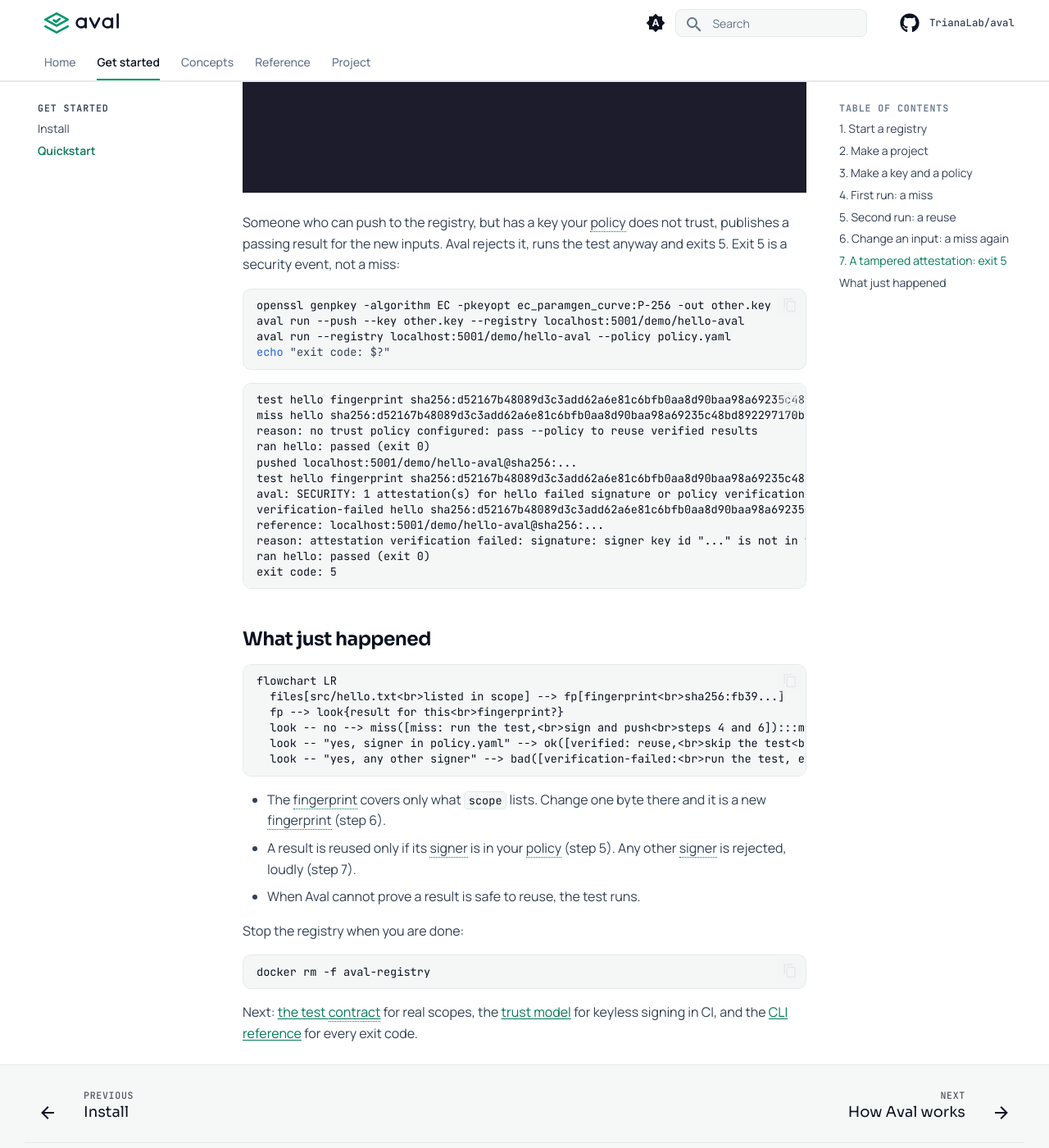
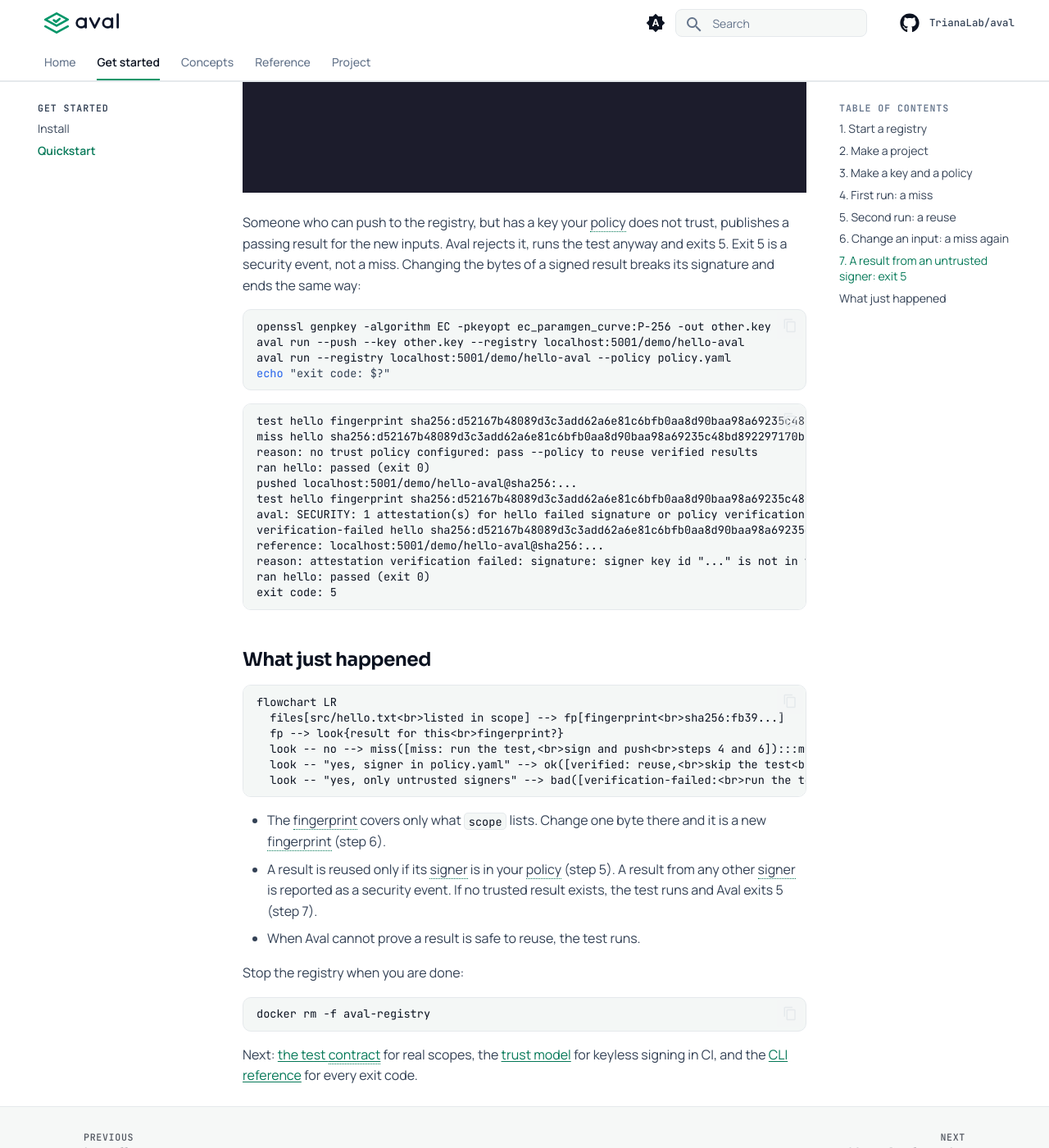
Before and after one commit to TrianaLab/aval, an MkDocs documentation site: the page built from docs/quickstart.md, in a window 1280 px wide and 1400 px high, scrolled down 3390 px. Shown: the whole window at 82% size. Built offline with MkDocs 1.6.1 and Material for MkDocs 9.7.7, drawn with Linux system fonts in a browser that asks for light colours; comment, search, counter and statistics services are not loaded; the version menu is left out; some of the changed text lies outside the part shown.

Commit message:
docs: quickstart step 7 names an untrusted signer; quickstart tests check exit codes
The untrusted-signer edge and bullet now say exit 5 happens only when no trusted result exists. TestReadmeQuickstart runs with sh -e again; TestDocsQuickstart asserts step 7 exits 5 and every other step 0. TestRepeatedDoubleStar uses a 200ms bound that survives -race on a loaded machine and still catches exponential matching.

````diff
--- a/docs/quickstart.md
+++ b/docs/quickstart.md
@@ -129,13 +129,15 @@ reason: localhost:5001/demo/hello-aval: no attestation found for fingerprint
 ran hello: passed (exit 0)
 ```
 
-## 7. A tampered attestation: exit 5
+## 7. A result from an untrusted signer: exit 5
 
-![a result signed with other.key is pushed; aval run prints SECURITY, verification-failed, runs the test and exits 5](assets/gifs/tampered.gif)
+![a result signed with a key the policy does not trust, other.key, is pushed; aval run prints SECURITY, verification-failed, runs the test and exits 5](assets/gifs/tampered.gif)
 
 Someone who can push to the registry, but has a key your policy does not
 trust, publishes a passing result for the new inputs. Aval rejects it, runs
-the test anyway and exits 5. Exit 5 is a security event, not a miss:
+the test anyway and exits 5. Exit 5 is a security event, not a miss.
+Changing the bytes of a signed result breaks its signature and ends the same
+way:
 
 ```sh
 openssl genpkey -algorithm EC -pkeyopt ec_paramgen_curve:P-256 -out other.key
@@ -169,13 +171,14 @@ flowchart LR
   fp --> look{result for this<br>fingerprint?}
   look -- no --> miss([miss: run the test,<br>sign and push<br>steps 4 and 6]):::muted
   look -- "yes, signer in policy.yaml" --> ok([verified: reuse,<br>skip the test<br>step 5]):::ok
-  look -- "yes, any other signer" --> bad([verification-failed:<br>run the test, exit 5<br>step 7]):::err
+  look -- "yes, only untrusted signers" --> bad([verification-failed:<br>run the test, exit 5<br>step 7]):::err
 ```
 
 - The fingerprint covers only what `scope` lists. Change one byte there and
   it is a new fingerprint (step 6).
-- A result is reused only if its signer is in your policy (step 5). Any other
-  signer is rejected, loudly (step 7).
+- A result is reused only if its signer is in your policy (step 5). A result
+  from any other signer is reported as a security event. If no trusted result
+  exists, the test runs and Aval exits 5 (step 7).
 - When Aval cannot prove a result is safe to reuse, the test runs.
 
 Stop the registry when you are done:
````
Also changed, not shown: 2 other files.
